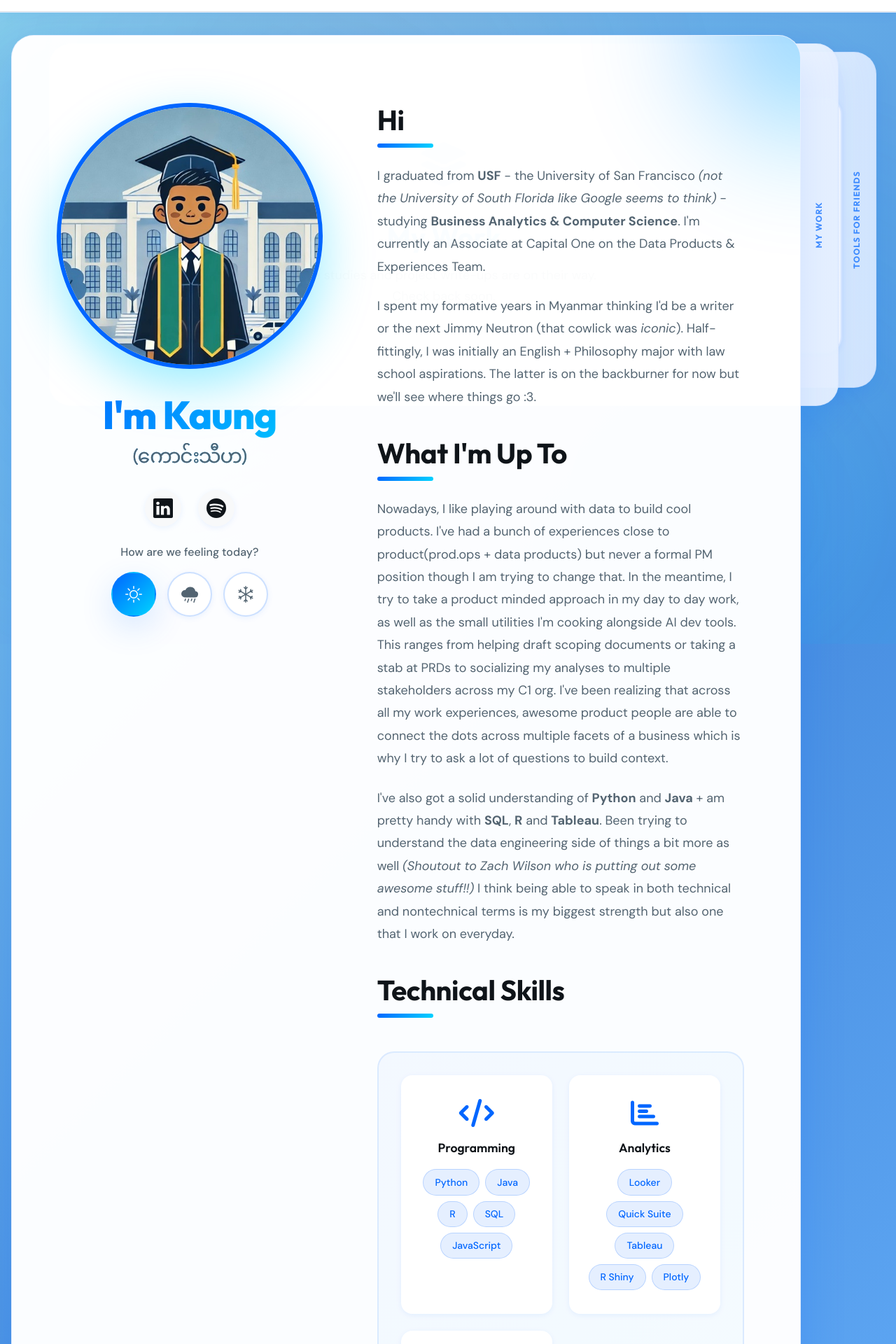
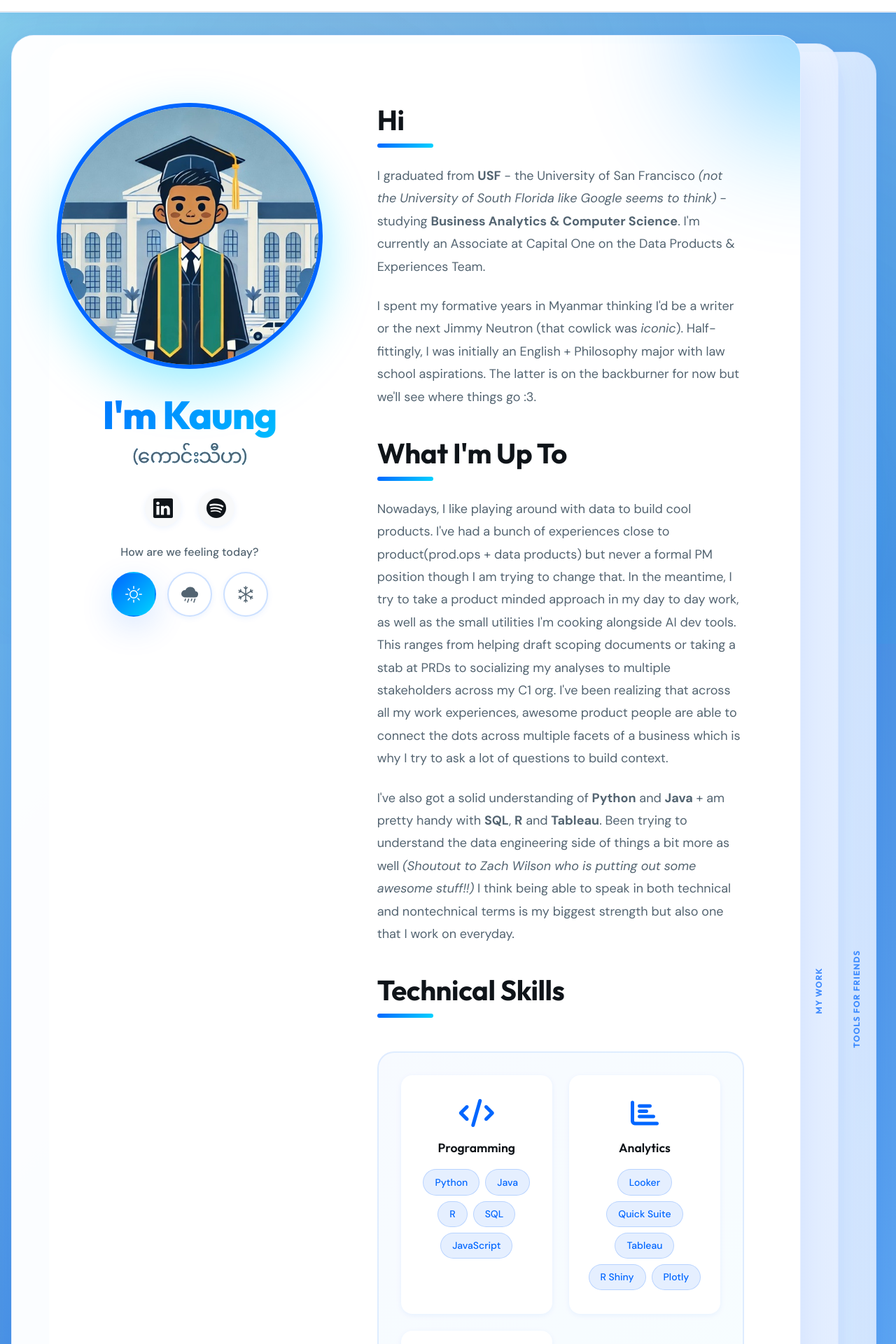
Before and after one commit to kaungthiha/kaungthiha.github.io, a Jekyll site: the page built from index.html, in a window 1280 px wide. Shown: the top 1920 px of the page at 70% size. Built offline with Jekyll 4.4.1, drawn with Linux system fonts in a browser that asks for light colours; the list of posts is cut into pages by our own code.

Commit message:
visual fix

```diff
--- a/assets/css/landing.css
+++ b/assets/css/landing.css
@@ -267,6 +267,16 @@
   padding: 3rem;
   position: relative;
   z-index: 1;
+}
+
+/* Inactive cards show only their peek strip — body is hidden */
+.folder-card:not([data-order="1"]) .folder-body {
+  display: none;
+}
+
+/* Fade content in when a card becomes active */
+.folder-card[data-order="1"] .folder-body {
+  animation: fadeInUp 0.35s ease-out;
 }
 
 /* My Work placeholder */
--- a/index.html
+++ b/index.html
@@ -214,7 +214,12 @@
 
     function syncHeight() {
       const front = document.querySelector('[data-order="1"]');
-      stack.style.height = front.scrollHeight + 'px';
+      const h = front.scrollHeight + 'px';
+      stack.style.height = h;
+      // Match inactive card heights so peek strips span the full container
+      document.querySelectorAll('.folder-card:not([data-order="1"])').forEach(c => {
+        c.style.height = h;
+      });
     }
 
     function activate(target) {
```
